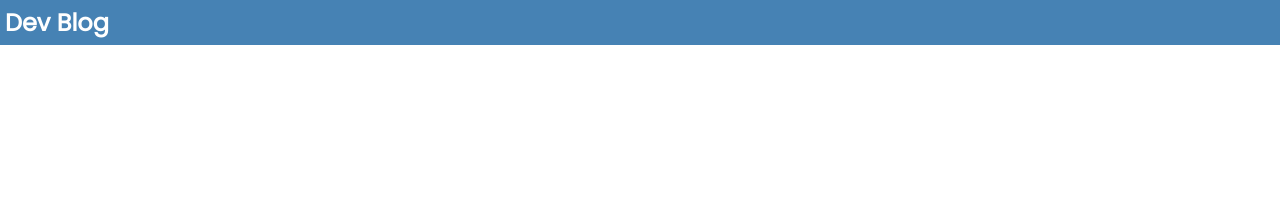
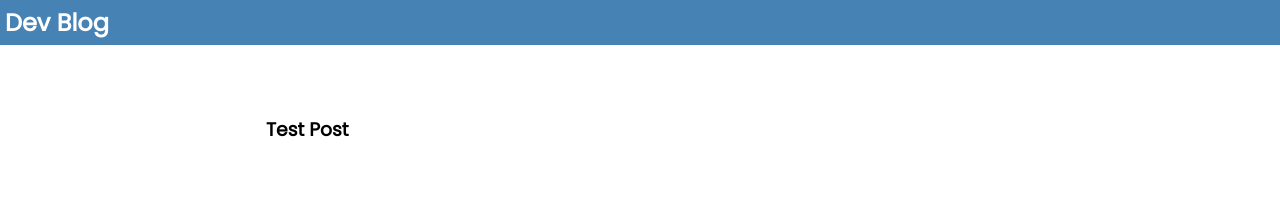
Before and after one commit to Somsubhra1/NextJS-Static-Blog-with-Markdown, a Next.js app: page / in a window 1280 px wide. Shown: the top 205 px of the page. Built offline with nearby package versions, Linux system fonts and the light colour scheme.

Commit message:
posts frontmatter and slug fetching done on index page

```diff
--- a/pages/index.js
+++ b/pages/index.js
@@ -1,6 +1,7 @@
 import Head from "next/head";
 import fs from "fs";
 import path from "path";
+import matter from "gray-matter";
 
 export default function Home({ posts }) {
   return (
@@ -8,6 +9,11 @@ export default function Home({ posts }) {
       <Head>
         <title>Dev Blog</title>
       </Head>
+      <div className="posts">
+        {posts.map((post, index) => (
+          <h3>{post.frontmatter.title}</h3>
+        ))}
+      </div>
     </div>
   );
 }
@@ -26,15 +32,16 @@ export const getStaticProps = async () => {
       path.join("posts", filename),
       "utf-8"
     );
-    console.log(markdownWithMeta);
 
-    return { slug };
+    const { data: frontmatter } = matter(markdownWithMeta);
+
+    return { slug, frontmatter };
   });
 
   console.log(posts);
   return {
     props: {
-      posts: "The posts",
+      posts,
     },
   };
 };
```
